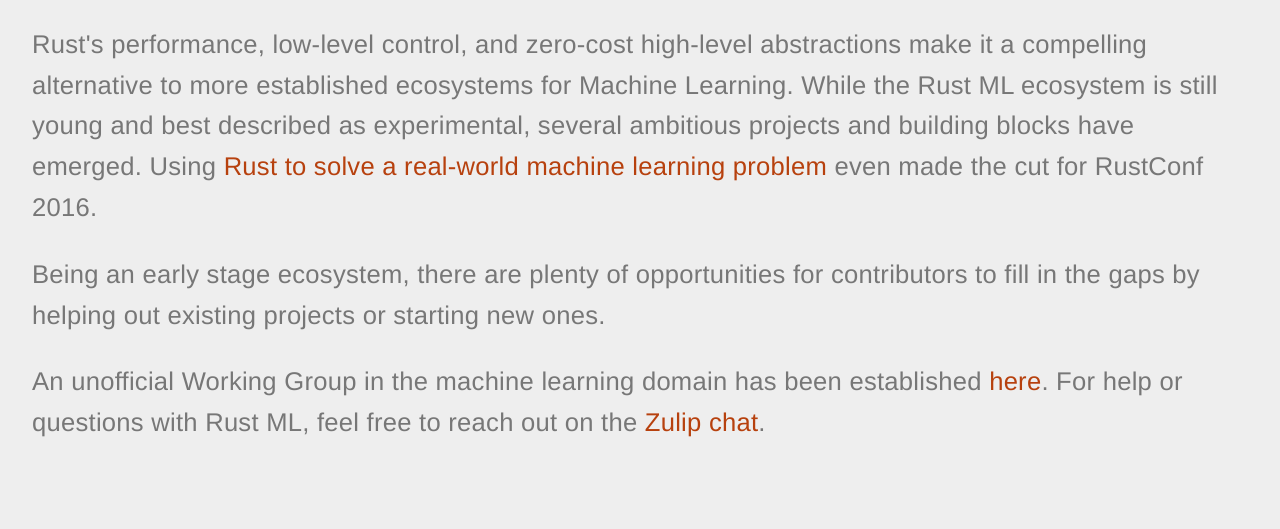
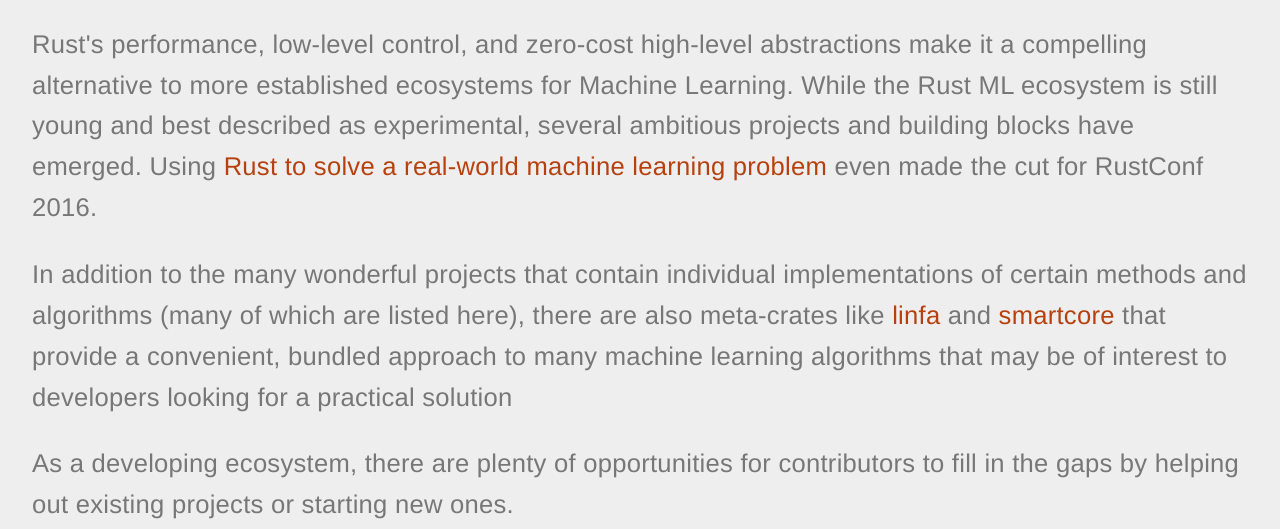
Before and after one commit to anowell/are-we-learning-yet, a Jekyll site: the page built from index.html, in a window 1280 px wide and 1400 px high, scrolled down 690 px, cut to the strip 0-529 px from the top of the window. Built offline with Jekyll 4.4.1, drawn with Linux system fonts in a browser that asks for light colours; some of the changed text lies outside the part shown.

Commit message:
Updates color scheme to match ecosystem development, removes outdated Autumn article, adds note about meta-crates

```diff
--- a/index.html
+++ b/index.html
@@ -41,8 +41,17 @@ skip_tiles: []
       Using <a href="https://www.youtube.com/watch?v=lY10kTcM8ek">Rust to solve a real-world machine learning problem</a>
       even made the cut for RustConf 2016.
     </p>
+
     <p>
-      Being an early stage ecosystem, there are plenty of opportunities for contributors to fill in the gaps
+      In addition to the many wonderful projects that contain individual implementations of certain methods and algorithms (many of which are listed here),
+      there are also meta-crates like <a href="https://github.com/rust-ml/linfa">linfa</a> and <a href="https://smartcorelib.org/">smartcore</a>
+      that provide a convenient, bundled approach to many machine learning algorithms that may be of interest to developers looking
+      for a practical solution
+    </p>
+
+
+    <p>
+      As a developing ecosystem, there are plenty of opportunities for contributors to fill in the gaps
       by helping out existing projects or starting new ones.
     </p>
     <p>
@@ -88,10 +97,6 @@ skip_tiles: []
         <a href="http://learning-machines.herokuapp.com/">Learning Machines</a> -
         Interactive tutorials on machine learning powered by <a href="https://github.com/AtheMathmo/rusty-machine">rusty-machine</a>
       <li>
-        <a href="https://medium.com/@autumn_eng/about-rust-s-machine-learning-community-4cda5ec8a790#.al23u6w5s">About Rust's ML Community</a> -
-        An assessment of Rust ML from Jan. 2016
-      </li>
-      <li>
         <a href="http://athemathmo.github.io/2016/07/28/rusty-machine-talk.html">Rusty Machine talk</a> -
         Intro to Rust ML with <a href="https://github.com/AtheMathmo/rusty-machine">rusty-machine</a>
       </li>
```
Also changed, not shown: _topics/clustering.md (+1 -1 lines), _topics/data-preprocessing.md (+1 -1 lines), _topics/decision-trees.md (+1 -1 lines), _topics/linear-classifiers.md (+1 -1 lines).
